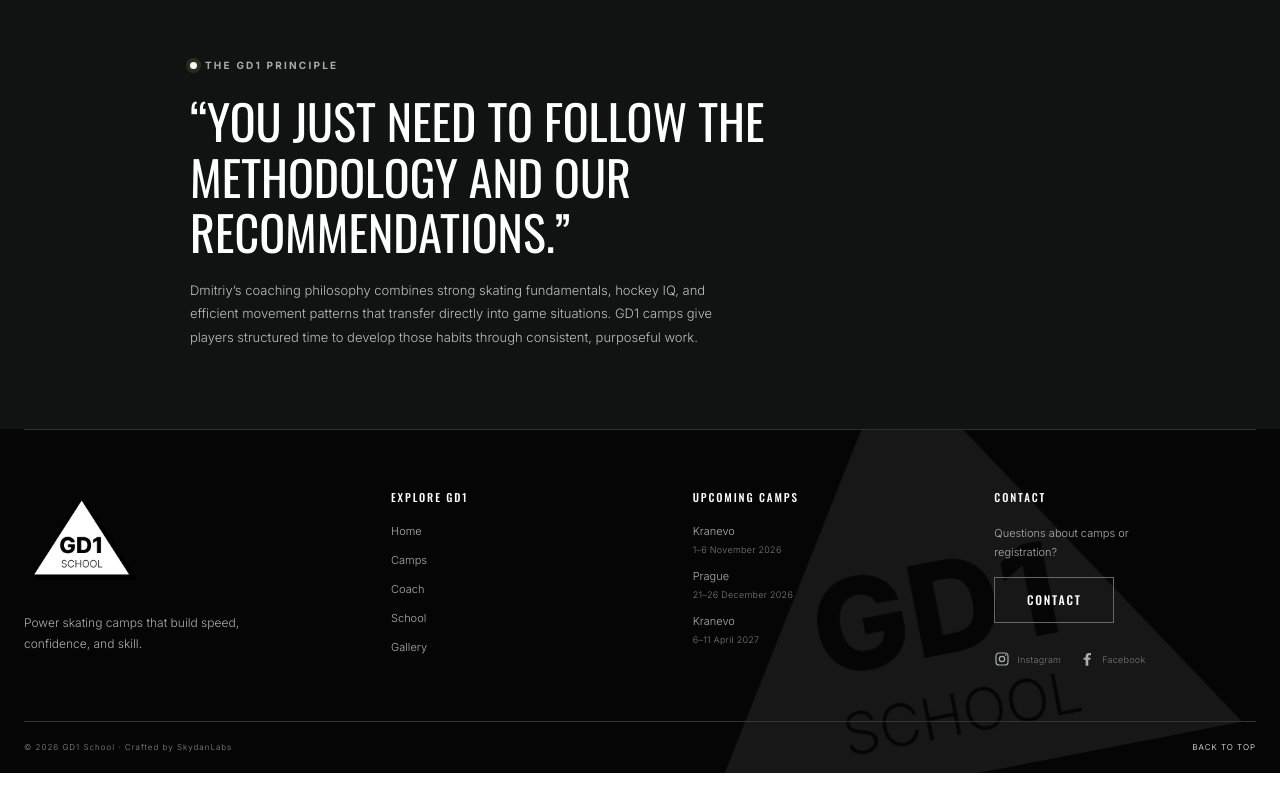
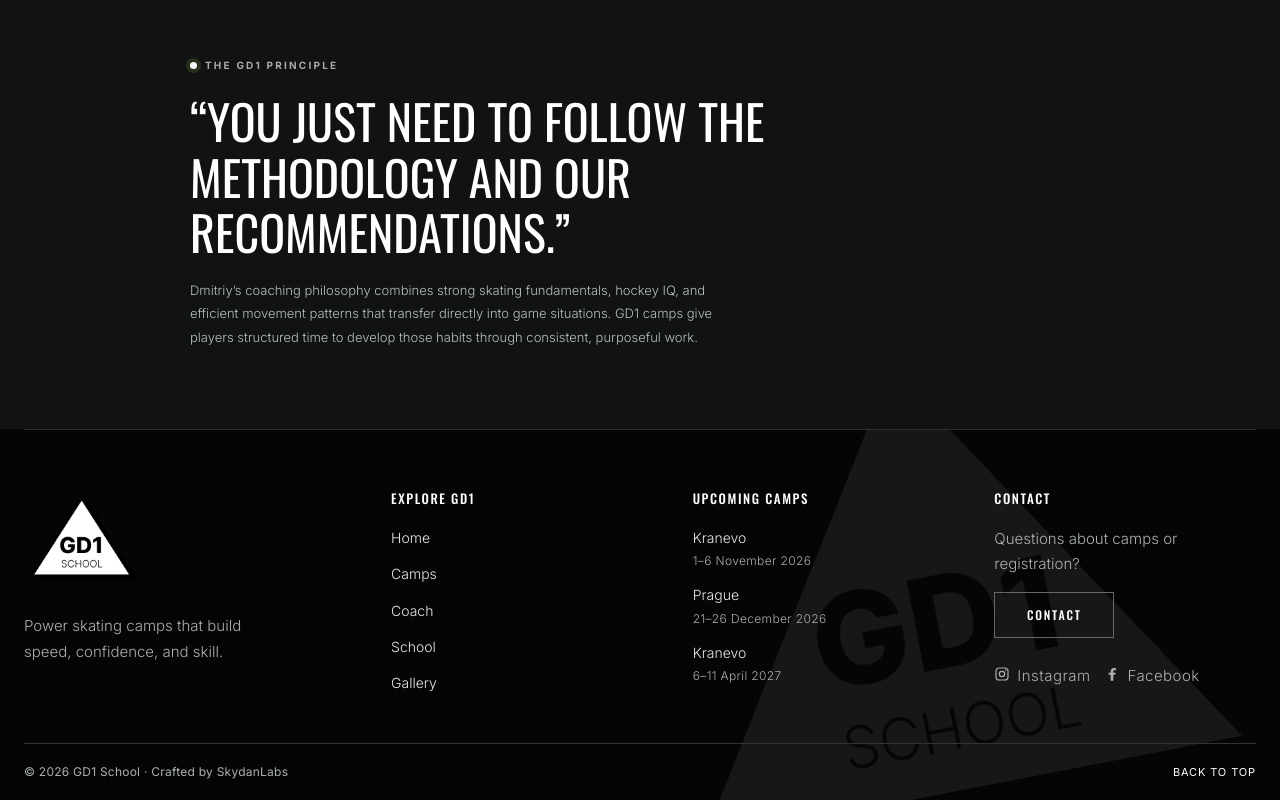
Before and after one commit to oskydan/gd1, a plain HTML site: page coach.html in a window 1280 px wide. Shown: the part 1951-2751 px from the top of the page. Before the commit the page ends 2724 px from the top, so only its background shows below. Drawn offline with Linux system fonts and the light colour scheme.

Commit message:
Minor Updates

```diff
--- a/coach.html
+++ b/coach.html
@@ -10,7 +10,7 @@
   <link rel="preload" href="assets/fonts/inter-latin-ext.woff2" as="font" type="font/woff2" crossorigin>
   <link rel="preload" href="assets/fonts/oswald-latin.woff2" as="font" type="font/woff2" crossorigin>
   <link rel="preload" href="assets/fonts/oswald-latin-ext.woff2" as="font" type="font/woff2" crossorigin>
-  <link rel="stylesheet" href="styles.css?v=111">
+  <link rel="stylesheet" href="styles.css?v=127">
 </head>
 <body class="coach-page">
   <header class="site-header" id="top">
--- a/styles.css
+++ b/styles.css
@@ -543,3 +543,35 @@ h1,h2,h3{font-family:var(--display);font-weight:700;letter-spacing:-.02em;line-h
   .camp-archive-card:not(.is-past) .camp-archive-photo img,
   .camp-archive-card:not(.is-past):hover .camp-archive-photo img{filter:none}
 }
+
+/* Camps that have not ended retain full-colour photos on every viewport. */
+.upcoming-camp-card .upcoming-camp-photo,
+.upcoming-camp-card:hover .upcoming-camp-photo,
+.upcoming-camp-photo>img,
+.camp-archive-card:not(.is-past) .camp-archive-photo,
+.camp-archive-card:not(.is-past) .camp-archive-photo img,
+.camp-archive-card:not(.is-past):hover .camp-archive-photo img{filter:none}
+
+.upcoming-camp-info .camp-card-description{font-size:15px;line-height:1.75}
+
+.camp-archive-short,.camp-archive-long{font-size:15px;line-height:1.75}
+
+.site-footer .footer-bottom{font-size:12px;font-weight:400;line-height:1.7;letter-spacing:.02em;color:#aab1ac;padding-top:18px;padding-bottom:18px;gap:12px 24px;flex-wrap:wrap}
+.site-footer .footer-bottom>a{font-size:11px;letter-spacing:.08em}
+
+.site-footer .footer-contact>p{font-size:12px}
+
+.site-footer .footer-column h3{font-size:13px;letter-spacing:.12em}
+.site-footer .footer-links{font-size:14px;gap:14px}
+.site-footer .footer-links a{line-height:1.6}
+.site-footer .footer-links a span{font-size:12px;line-height:1.5;color:#aab1ac}
+.site-footer .footer-social-links a{font-size:14px}
+.site-footer .footer-social-links a span{font-size:14px}
+
+.site-footer .footer-about>p,
+.site-footer .footer-contact>p,
+.site-footer .footer-social-links a,
+.site-footer .footer-social-links a span{font-size:15px}
+
+.site-footer .footer-column:not(.footer-contact) .footer-links a{color:#e8ece9}
+.site-footer .footer-column:not(.footer-contact) .footer-links a:hover{color:#fff}
```
Also changed, not shown: camps.html (+1 -1 lines), contact.html (+1 -1 lines), gallery.html (+1 -1 lines), index.html (+1 -1 lines), prague-czech-republic-dec-2026.html (+1 -1 lines), school.html (+1 -1 lines).
